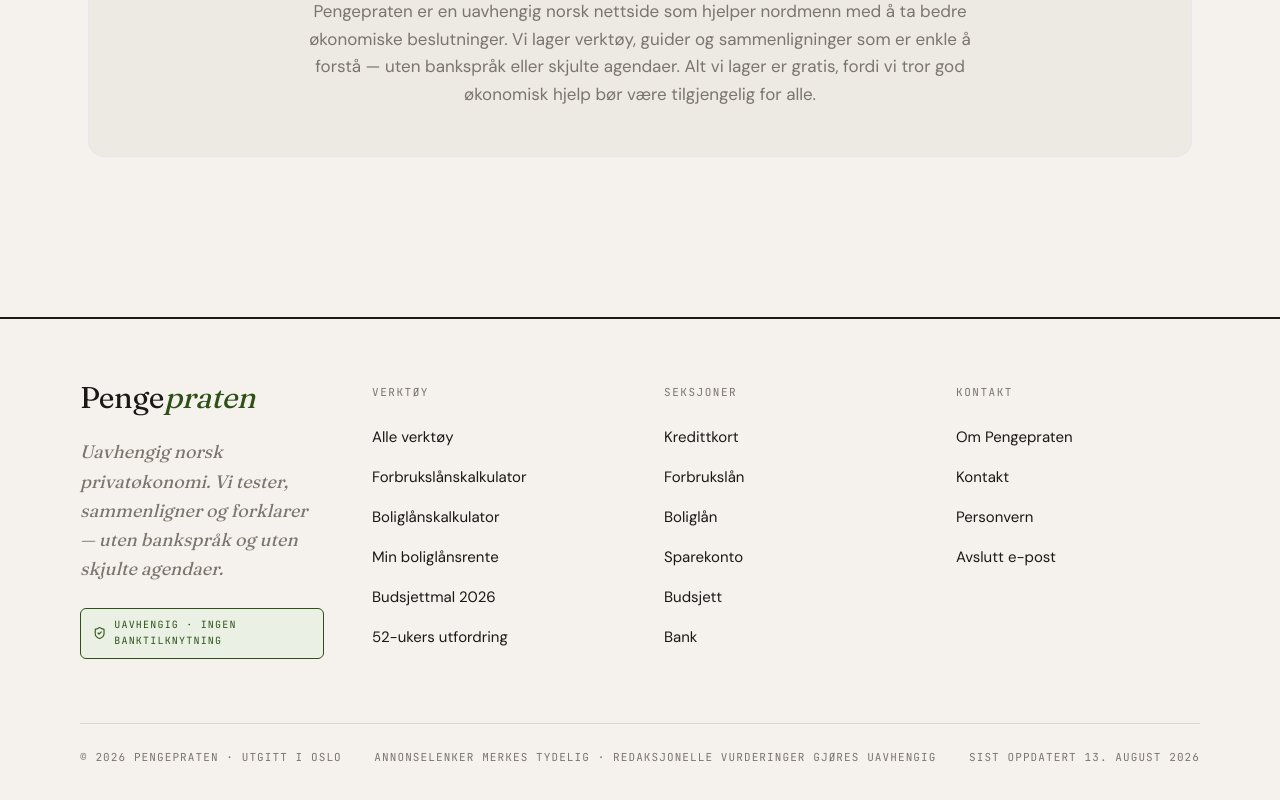
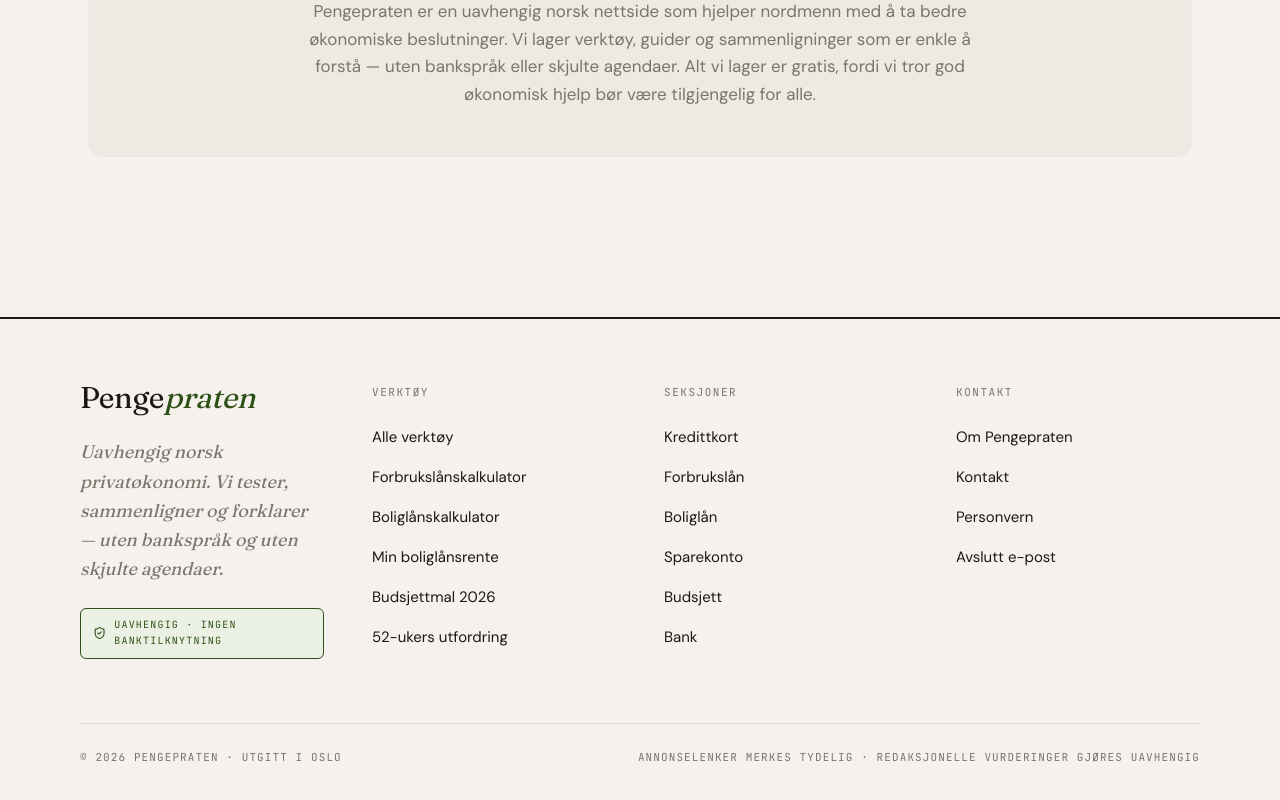
Before and after one commit to oddmundleikvoll/pengepraten, a Next.js app: page / in a window 1280 px wide. Shown: the part 2986-3786 px from the top of the page. Built offline with nearby package versions, Linux system fonts and the light colour scheme.

Commit message:
fix: remove stale footer update date (#3)
Remove the global hardcoded update date so the footer cannot silently become outdated.

```diff
--- a/components/Footer.tsx
+++ b/components/Footer.tsx
@@ -4,9 +4,8 @@
 /**
  * Nordic Clarity footer (Server Component — uses CSS hover, no event handlers).
  *
- * Three-column layout above the fold (Verktøy / Seksjoner / Kontakt) plus an
- * editorial colophon at the bottom: copy, the "uavhengig / ikke bank"
- * reassurance badge, and last-updated stamp.
+ * Link columns above the fold (Verktøy / Seksjoner / Kontakt) plus an
+ * editorial colophon at the bottom and the "uavhengig / ikke bank" badge.
  */
 
 const footerLinks = {
@@ -123,12 +122,6 @@
           >
             Annonselenker merkes tydelig · Redaksjonelle vurderinger gjøres uavhengig
           </span>
-          <span
-            className="font-mono text-[11px] uppercase tracking-[0.10em]"
-            style={{ color: 'var(--fg-muted)' }}
-          >
-            Sist oppdatert 13. august 2026
-          </span>
         </div>
       </div>
     </footer>
```
